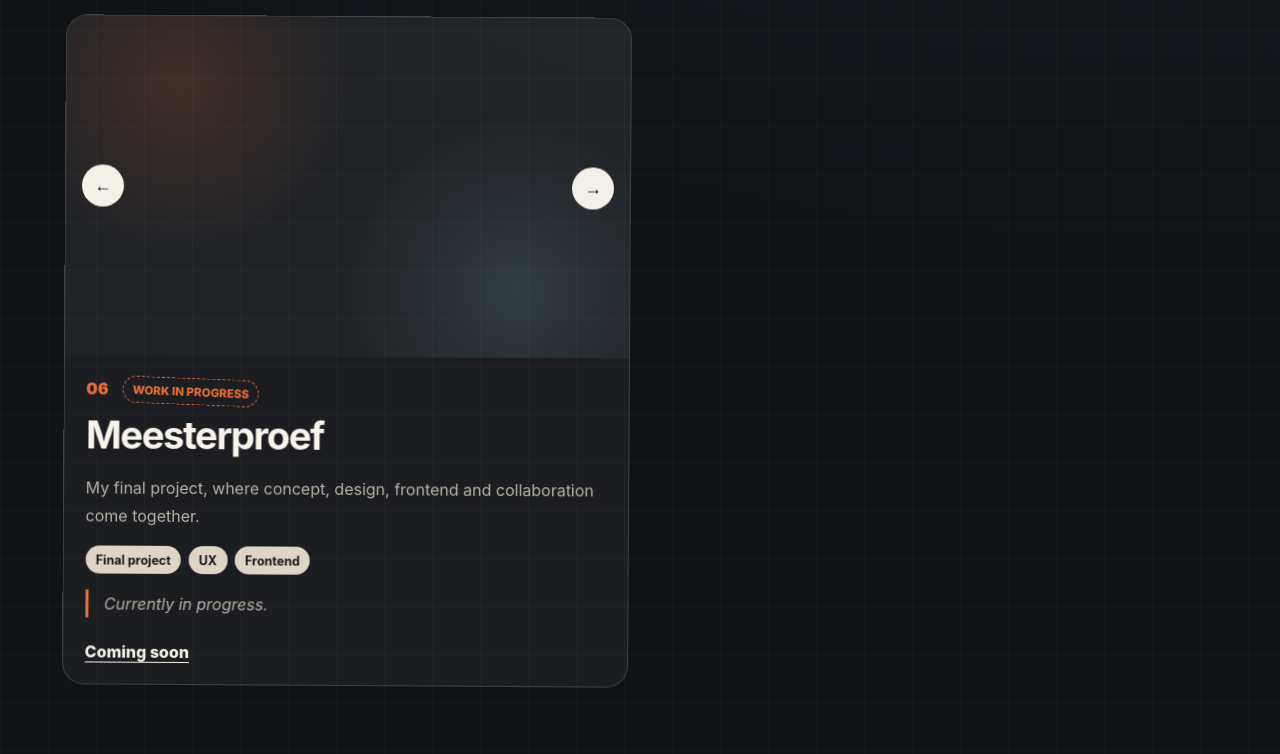
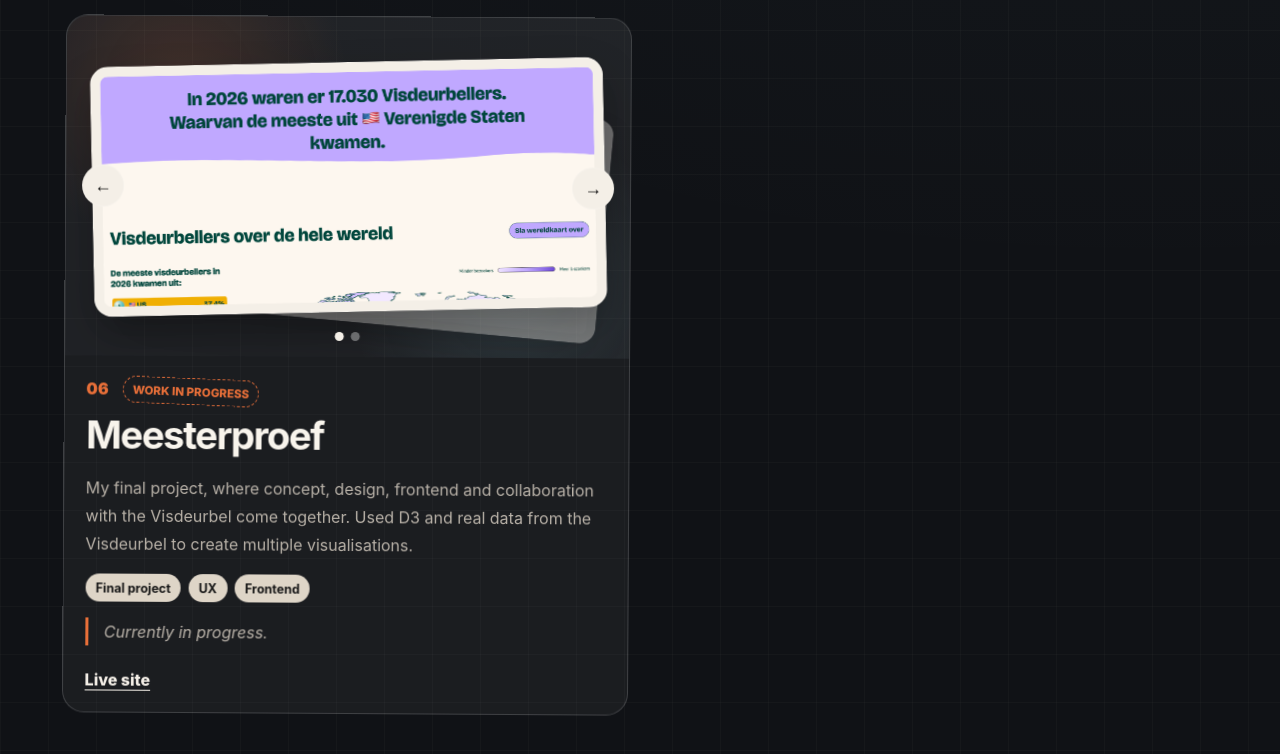
Before and after one commit to MatsvdZ/portfolio-mats, a plain HTML site: page index.html in a window 1280 px wide. Shown: the part 3666-4420 px from the top of the page. Drawn offline with Linux system fonts and the light colour scheme.

Commit message:
feat: add images for Meesterproef project and update project description with collaboration details

```diff
--- a/index.html
+++ b/index.html
@@ -399,7 +399,7 @@
                 ←
               </button>
 
-              <!-- <div class="stack-images">
+              <div class="stack-images">
                 <img
                   class="active"
                   src="images/meesterproef-1.png"
@@ -409,11 +409,7 @@
                   src="images/meesterproef-2.png"
                   alt="Meesterproef screenshot 2"
                 />
-                <img
-                  src="images/meesterproef-3.png"
-                  alt="Meesterproef screenshot 3"
-                />
-              </div> -->
+              </div>
 
               <button
                 class="stack-button stack-next"
@@ -432,7 +428,8 @@
               <h3>Meesterproef</h3>
               <p>
                 My final project, where concept, design, frontend and
-                collaboration come together.
+                collaboration with the Visdeurbel come together. Used D3 and
+                real data from the Visdeurbel to create multiple visualisations.
               </p>
 
               <div class="tags">
@@ -443,7 +440,9 @@
 
               <p class="note">Currently in progress.</p>
 
-              <a href="#contact">Coming soon</a>
+              <a href="https://datavisdeurbel.onrender.com/" target="_blank">
+                Live site
+              </a>
             </div>
           </article>
         </div>
```
Also changed, not shown: images/meesterproef-1.png (added), images/meesterproef-2.png (added).
